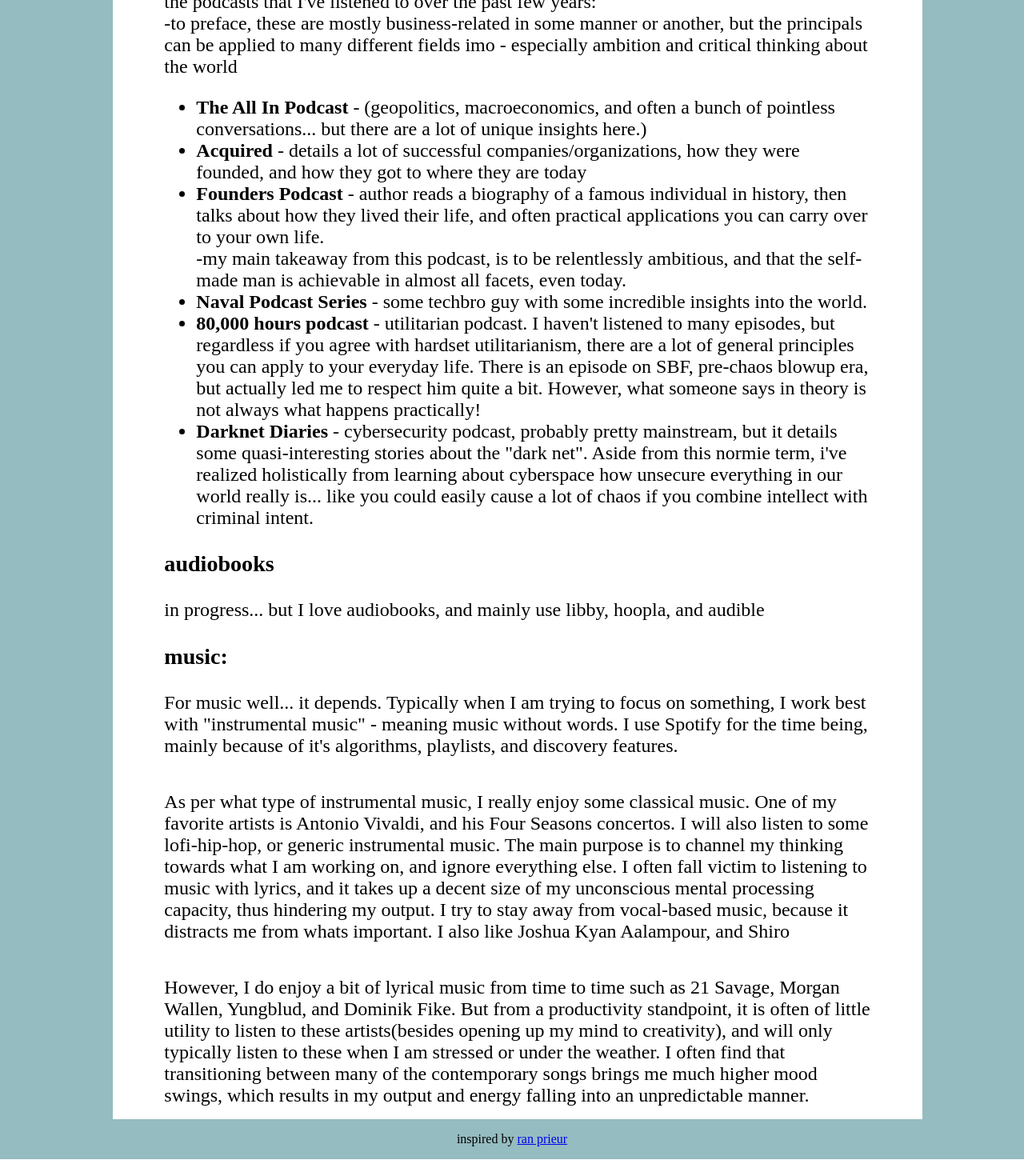
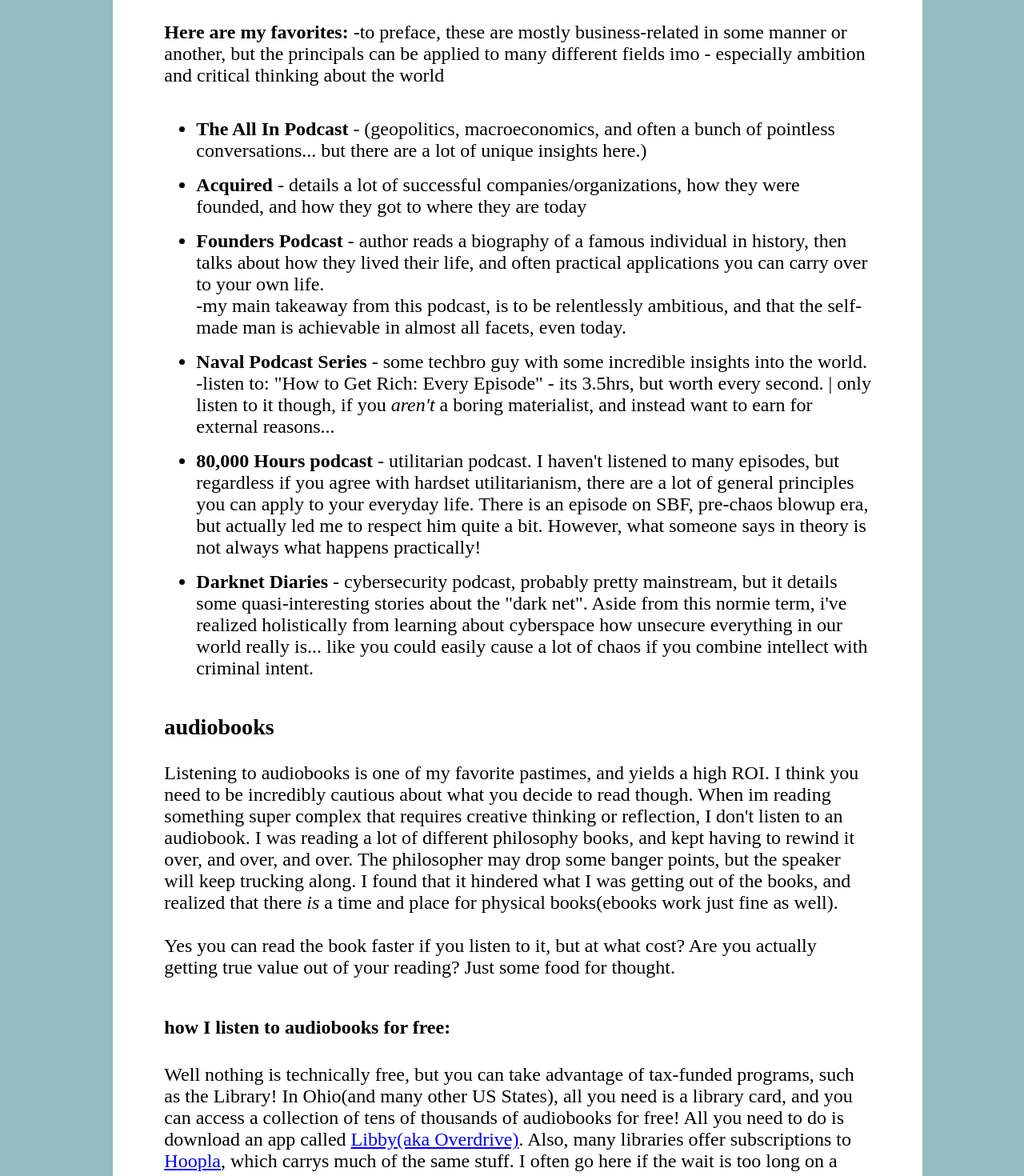
Before and after one commit to noah23olsen/simple-site, a Vue app in the folder simple-site-vue-project/: page /music in a window 1280 px wide. Shown: the part 620-2090 px from the top of the page at 80% size. Before the commit the page ends 2069 px from the top, so only its background shows below. Built offline with nearby package versions, Linux system fonts and the light colour scheme.

Commit message:
audiobook recs + formatting

```diff
--- a/simple-site-vue-project/src/components/MusicVue.vue
+++ b/simple-site-vue-project/src/components/MusicVue.vue
@@ -2,36 +2,147 @@
   <div>
     <h1>so what do i listen to?</h1>
     <h3>podcasts</h3>
-        <p>I have a love-hate relationship with podcasts. On one hand, they offer extremely diverse and unique perspectives on the world, presented as long-form content(which is my favorite). While I've made a conscious effort to surround myself with long-form content in 2023, I often have a hard time listening to podcasts. Not because they are difficult to listen to - I could listen to podcasts all day - but because they often pleasure ad-hoc conversations that aren't always thought out very well.</p>
-        <br>
-        <p>I think there is a time and place for podcasts, but I would much rather read a piece of literature, which is often more thought out in excruciating detail. Over the past few years, I am more and more picky about which podcasts warrant my time and front-of-mind, and will typically listen to these to decompress or to expand my worldview. Here are some of the podcasts that I've listened to over the past few years:
-            <br>
-            -to preface, these are mostly business-related in some manner or another, but the principals can be applied to many different fields imo - especially ambition and critical thinking about the world
+    <p>
+      I have a love-hate relationship with podcasts. On one hand, they offer
+      extremely diverse and unique perspectives on the world, presented as
+      long-form content(which is my favorite). While I've made a conscious
+      effort to surround myself with long-form content in 2023, I often have a
+      hard time listening to podcasts. Not because they are difficult to listen
+      to - I could listen to podcasts all day - but because they often pleasure
+      ad-hoc conversations that aren't always thought out very well.
+      <br />
+      <br />
+      I think there is a time and place for podcasts, but I would much rather
+      read a piece of literature, which is often more thought out in
+      excruciating detail. Over the past few years, I am more and more picky
+      about which podcasts warrant my time and front-of-mind, and will typically
+      listen to these to decompress or to expand my worldview. Here are some of
+      the podcasts that I've listened to over the past few years:
+      <br />
+      <br />
+      <b>Here are my favorites: </b>-to preface, these are mostly
+      business-related in some manner or another, but the principals can be
+      applied to many different fields imo - especially ambition and critical
+      thinking about the world
     </p>
     <ul>
-            <li><b>The All In Podcast</b> - (geopolitics, macroeconomics, and often a bunch of pointless conversations... but there are a lot of unique insights here.)</li>
-            <li><b>Acquired</b> - details a lot of successful companies/organizations, how they were founded, and how they got to where they are today</li>
-            <li><b>Founders Podcast</b> - author reads a biography of a famous individual in history, then talks about how they lived their life, and often practical applications you can carry over to your own life.
-            <br>
-            -my main takeaway from this podcast, is to be relentlessly ambitious, and that the self-made man is achievable in almost all facets, even today.
+      <li>
+        <b>The All In Podcast</b> - (geopolitics, macroeconomics, and often a
+        bunch of pointless conversations... but there are a lot of unique
+        insights here.)
       </li>
-            <li><b>Naval Podcast Series</b> - some techbro guy with some incredible insights into the world.</li>
-            <li><b>80,000 hours podcast</b> - utilitarian podcast. I haven't listened to many episodes, but regardless if you agree with hardset utilitarianism, there are a lot of general principles you can apply to your everyday life. There is an episode on SBF, pre-chaos blowup era, but actually led me to respect him quite a bit. However, what someone says in theory is not always what happens practically!</li>
-            <li><b>Darknet Diaries</b> - cybersecurity podcast, probably pretty mainstream, but it details some quasi-interesting stories about the "dark net". Aside from this normie term, i've realized holistically from learning about cyberspace how unsecure everything in our world really is... like you could easily cause a lot of chaos if you combine intellect with criminal intent.</li>
+      <li>
+        <b>Acquired</b> - details a lot of successful companies/organizations,
+        how they were founded, and how they got to where they are today
+      </li>
+      <li>
+        <b>Founders Podcast</b> - author reads a biography of a famous
+        individual in history, then talks about how they lived their life, and
+        often practical applications you can carry over to your own life.
+        <br />
+        -my main takeaway from this podcast, is to be relentlessly ambitious,
+        and that the self-made man is achievable in almost all facets, even
+        today.
+      </li>
+      <li>
+        <b>Naval Podcast Series</b> - some techbro guy with some incredible
+        insights into the world.
+        <br />
+        -listen to: "How to Get Rich: Every Episode" - its 3.5hrs, but worth
+        every second. | only listen to it though, if you <i>aren't</i> a boring
+        materialist, and instead want to earn for external reasons...
+      </li>
+      <li>
+        <b>80,000 Hours podcast</b> - utilitarian podcast. I haven't listened to
+        many episodes, but regardless if you agree with hardset utilitarianism,
+        there are a lot of general principles you can apply to your everyday
+        life. There is an episode on SBF, pre-chaos blowup era, but actually led
+        me to respect him quite a bit. However, what someone says in theory is
+        not always what happens practically!
+      </li>
+      <li>
+        <b>Darknet Diaries</b> - cybersecurity podcast, probably pretty
+        mainstream, but it details some quasi-interesting stories about the
+        "dark net". Aside from this normie term, i've realized holistically from
+        learning about cyberspace how unsecure everything in our world really
+        is... like you could easily cause a lot of chaos if you combine
+        intellect with criminal intent.
+      </li>
     </ul>
     <h3>audiobooks</h3>
-        <p>in progress... but I love audiobooks, and mainly use libby, hoopla, and audible</p>
+    <p>
+      Listening to audiobooks is one of my favorite pastimes, and yields a high
+      ROI. I think you need to be incredibly cautious about what you decide to
+      read though. When im reading something super complex that requires
+      creative thinking or reflection, I don't listen to an audiobook. I was
+      reading a lot of different philosophy books, and kept having to rewind it
+      over, and over, and over. The philosopher may drop some banger points, but
+      the speaker will keep trucking along. I found that it hindered what I was
+      getting out of the books, and realized that there <i>is</i> a time and
+      place for physical books(ebooks work just fine as well).
+      <br />
+      <br />
+      Yes you can read the book faster if you listen to it, but at what cost?
+      Are you actually getting true value out of your reading? Just some food
+      for thought.
+    </p>
+    <h4>how I listen to audiobooks for free:</h4>
+    <p>
+      Well nothing is technically free, but you can take advantage of tax-funded
+      programs, such as the Library! In Ohio(and many other US States), all you
+      need is a library card, and you can access a collection of tens of
+      thousands of audiobooks for free! All you need to do is download an app
+      called
+      <a href="https://www.overdrive.com/apps/libby">Libby(aka Overdrive)</a>.
+      Also, many libraries offer subscriptions to
+      <a href="https://www.hoopladigital.com/">Hoopla</a>, which carrys much of
+      the same stuff. I often go here if the wait is too long on a book I want
+      to read. Hoopla has a lot of books in the public domain that people have
+      done voiceovers on. Typically I go to Hoopla to read philosophy or older
+      books. They also carry a bunch of "entertainment", but don't waste your
+      time with most of it...
+      <br>
+      <br>
+      If all else fails, you can buy the book on Audible(which is annoyingly capitalist, but definitely high quality), or if you wish, you can just pirate them from elsewhere.
+    </p>
+
     <h3>music:</h3>
-    <p>For music well... it depends. Typically when I am trying to focus on something, I work best with "instrumental music" - meaning music without words. I use Spotify for the time being, mainly because of it's algorithms, playlists, and discovery features.</p>
-    <br>
-    <p>As per what type of instrumental music, I really enjoy some classical music. One of my favorite artists is Antonio Vivaldi, and his Four Seasons concertos. I will also listen to some lofi-hip-hop, or generic instrumental music. The main purpose is to channel my thinking towards what I am working on, and ignore everything else. I often fall victim to listening to music with lyrics, and it takes up a decent size of my unconscious mental processing capacity, thus hindering my output. I try to stay away from vocal-based music, because it distracts me from whats important. I also like Joshua Kyan Aalampour, and Shiro</p>
-    <br>
-    <p>However, I do enjoy a bit of lyrical music from time to time such as 21 Savage, Morgan Wallen, Yungblud, and Dominik Fike. But from a productivity standpoint, it is often of little utility to listen to these artists(besides opening up my mind to creativity), and will only typically listen to these when I am stressed or under the weather. I often find that transitioning between many of the contemporary songs brings me much higher mood swings, which results in my output and energy falling into an unpredictable manner.</p>
+    <p>
+      For music well... it depends. Typically when I am trying to focus on
+      something, I work best with "instrumental music" - meaning music without
+      words. I use Spotify for the time being, mainly because of it's
+      algorithms, playlists, and discovery features
+      <br />
+      <br />
+      As per what type of instrumental music, I really enjoy some classical
+      music. One of my favorite artists is Antonio Vivaldi, and his Four Seasons
+      concertos. I will also listen to some lofi-hip-hop, or generic
+      instrumental music. The main purpose is to channel my thinking towards
+      what I am working on, and ignore everything else. I often fall victim to
+      listening to music with lyrics, and it takes up a decent size of my
+      unconscious mental processing capacity, thus hindering my output. I try to
+      stay away from vocal-based music, because it distracts me from whats
+      important. I also like Joshua Kyan Aalampour, and Shiro
+      <br />
+      <br />
+      However, I do enjoy a bit of lyrical music from time to time such as 21
+      Savage, Morgan Wallen, Yungblud, and Dominik Fike. But from a productivity
+      standpoint, it is often of little utility to listen to these
+      artists(besides opening up my mind to creativity), and will only typically
+      listen to these when I am stressed or under the weather. I often find that
+      transitioning between many of the contemporary songs brings me much higher
+      mood swings, which results in my output and energy falling into an
+      unpredictable manner.
+    </p>
   </div>
 </template>
 
 <style scoped>
 p {
   margin: 0 0 1rem 0;
-    };
+  padding-bottom: 1rem;
+}
+li {
+  padding-bottom: 1rem;
+}
 </style>
```
Lines whose indentation alone changed are shown as unchanged.
